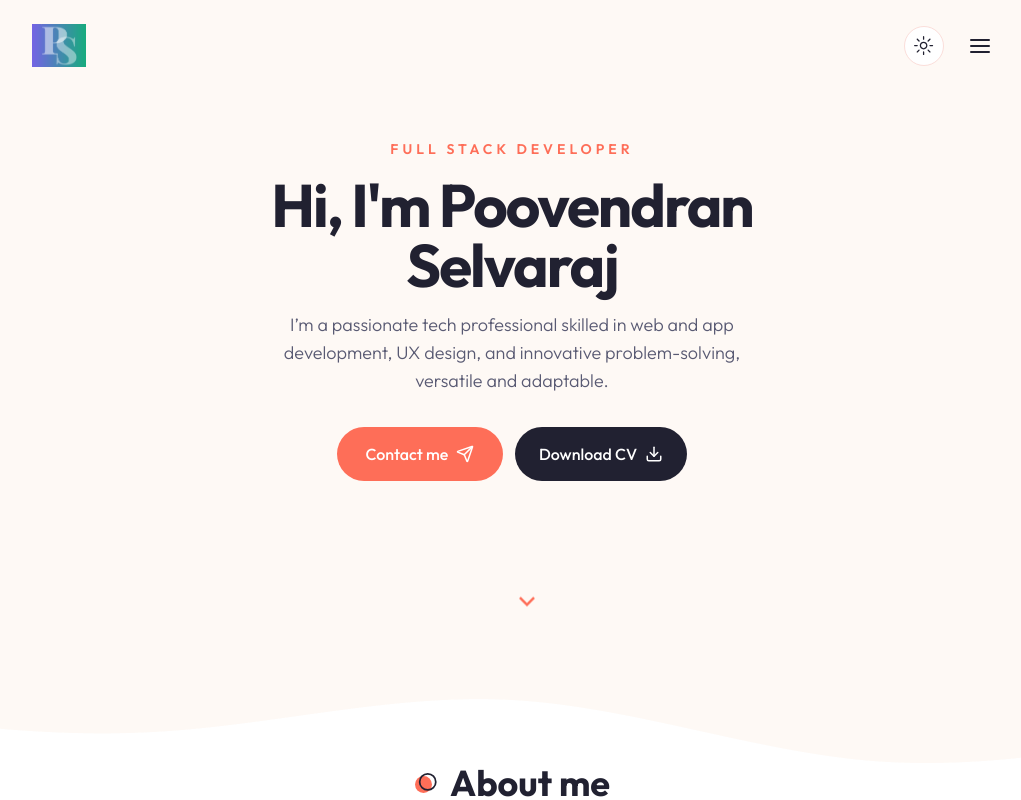
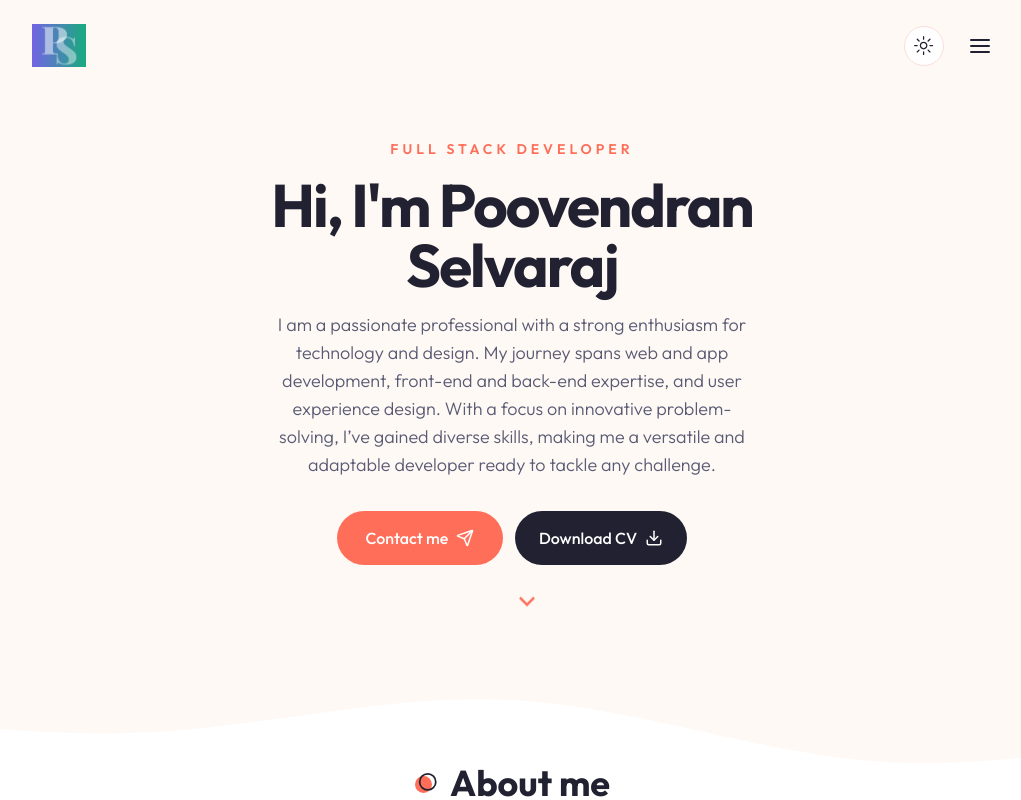
Before and after one commit to Poovendranselvaraj/poovendran_portfolio, a Next.js app: page / in a window 1280 px wide. Shown: the top 800 px of the page, without its empty margins (128-1149 px from the left). Built offline with nearby package versions, Linux system fonts and the light colour scheme.

Commit message:
add swip

```diff
--- a/components/Hero.jsx
+++ b/components/Hero.jsx
@@ -23,7 +23,7 @@ const Hero = () => {
             <div className="text-sm uppercase font-semibold mb-4 text-primary tracking-[4px]">Full Stack Developer</div>
             <h1 className='h1 mb-4'>Hi, I'm Poovendran Selvaraj</h1>
             <p className="subtitle max-w-[490px] mx-auto xl:mx-0">
-            I’m a passionate tech professional skilled in web and app development, UX design, and innovative problem-solving, versatile and adaptable.            </p>
+            I am a passionate professional with a strong enthusiasm for technology and design. My journey spans web and app development, front-end and back-end expertise, and user experience design. With a focus on innovative problem-solving, I’ve gained diverse skills, making me a versatile and adaptable developer ready to tackle any challenge.              </p>
             {/*Buttons*/}
             <div className="flex flex-col gap-y-3 md:flex-row gap-x-3 mx-auto xl:mx-0 mb-12">
               <Link href="/contact">
```
